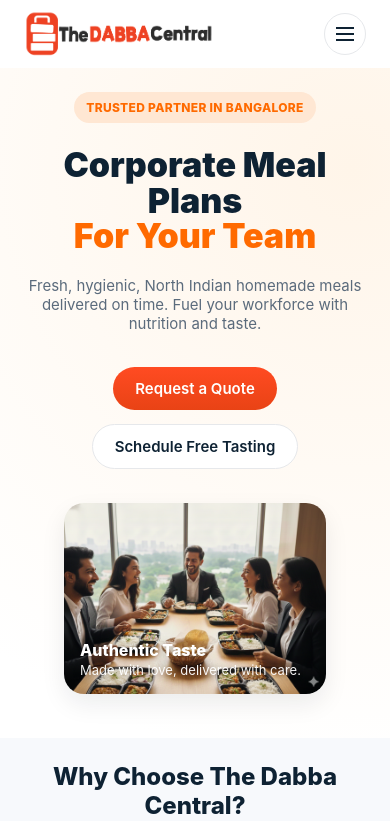
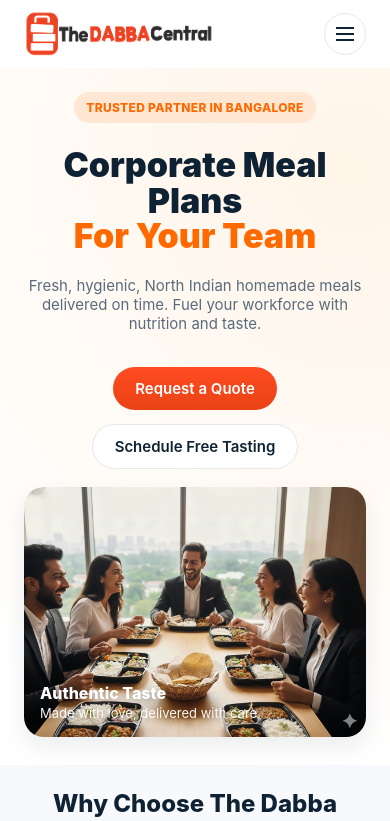
Before and after one commit to thedabbacentral/the-dabba-central, a React (Vite) app in the folder the-dabba-central/: page /corporate-plans in a window 390 px wide. Shown: the top 821 px of the page. Built offline with nearby package versions, Linux system fonts and the light colour scheme.

Commit message:
Fix: Mobile view

```diff
--- a/the-dabba-central/src/pages/CorporatePlans/CorporatePlans.jsx
+++ b/the-dabba-central/src/pages/CorporatePlans/CorporatePlans.jsx
@@ -1,5 +1,5 @@
 import React from "react";
-import "./CorporatePlans.scss";
+// import "./CorporatePlans.scss";
 
 import { PageContainer } from "@components";
 
--- a/the-dabba-central/src/pages/CorporatePlans/components/CPHero/CPHero.module.scss
+++ b/the-dabba-central/src/pages/CorporatePlans/components/CPHero/CPHero.module.scss
@@ -4,7 +4,7 @@
   padding: clamp(24px, 5vw, 64px) 0 clamp(28px, 6vw, 72px);
   .cpHeroGrid {
     display: grid;
-    grid-template-columns: 1fr 1.5fr;
+    grid-template-columns: 1fr 1fr;
     align-items: center;
     gap: clamp(18px, 4vw, 40px);
   }
@@ -51,6 +51,7 @@
   }
   .cpHeroRight {
     .cpHeroFigure {
+      margin: 0;
       position: relative;
       border-radius: var.$radius-xl;
       overflow: hidden;
@@ -89,8 +90,22 @@
         justify-content: center;
       }
     }
+    .cpHeroRight {
+      .cpHeroFigure {
+        margin: 2rem 6rem 6rem 6rem;
+      }
+    }
     .cpHeroGrid {
       grid-template-columns: 1fr;
     }
   }
 }
+@media (max-width: var.$bp-sm) {
+  .cpHero {
+    .cpHeroRight {
+      .cpHeroFigure {
+        margin: 0;
+      }
+    }
+  }
+}
```
